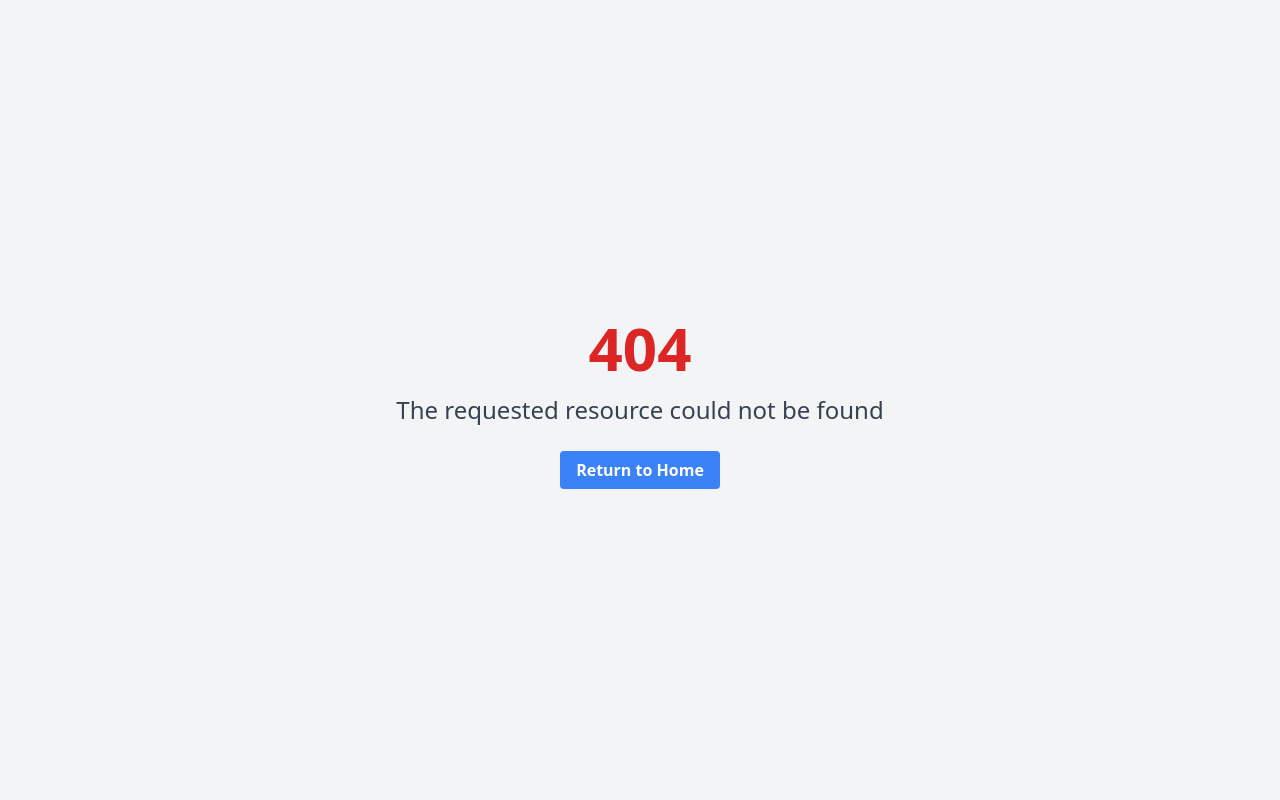
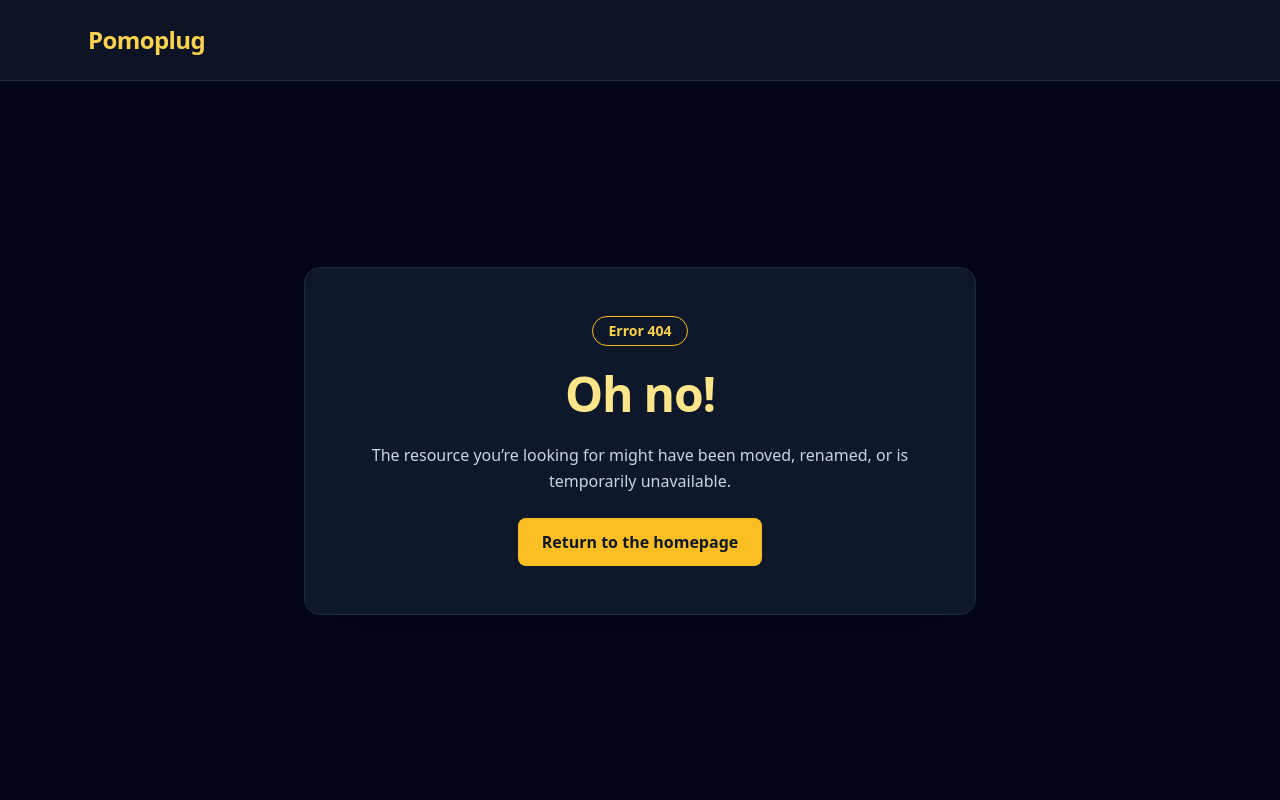
Before and after one commit to mlemosf/pomoplug, a Django app: template pomoplug/timer/templates/404.html in a window 1280 px wide. Run offline with Django 4.2, Linux system fonts and the light colour scheme; the template is opened without the code that fills it, so the values that code supplies are empty; parts of the project's set-up code (start-up, migrations or seed data) failed here and were passed over; some libraries are stand-ins or nearby versions.

Commit message:
feat: Estilo do 404

```diff
--- a/pomoplug/timer/templates/404.html
+++ b/pomoplug/timer/templates/404.html
@@ -5,7 +5,7 @@
     <head>
         <meta charset="UTF-8" />
         <meta name="viewport" content="width=device-width, initial-scale=1.0" />
-        <title>404 - {%translate "Not found" }</title>
+        <title>404 - {% translate "Not found" %}</title>
         <link
             rel="shortcut icon"
             type="image/png"
@@ -13,18 +13,36 @@
         />
         <script src="https://cdn.tailwindcss.com"></script>
     </head>
-    <body class="bg-gray-100 flex items-center justify-center h-screen">
-        <div class="text-center">
-            <h1 class="text-6xl font-bold text-red-600 mb-4">404</h1>
-            <p class="text-2xl text-gray-700 mb-8">
-                {% translate "The requested resource could not be found" %}
-            </p>
-            <a
-                href="/"
-                class="bg-blue-500 hover:bg-blue-700 text-white font-bold py-2 px-4 rounded"
-            >
-                {% translate "Return to Home" %}
-            </a>
+    <body class="bg-slate-950 text-slate-100">
+        <div class="flex min-h-screen flex-col">
+            <header class="border-b border-slate-800 bg-slate-900/80 backdrop-blur">
+                <div class="mx-auto flex max-w-6xl items-center justify-between px-6 py-6">
+                    <a href="/" class="text-2xl font-black tracking-tight text-amber-300">
+                        {% translate "Pomoplug" %}
+                    </a>
+                </div>
+            </header>
+            <main class="flex flex-1 items-center justify-center px-6 py-16">
+                <div class="mx-auto max-w-2xl space-y-6 rounded-2xl border border-slate-800 bg-slate-900 p-12 text-center shadow-2xl">
+                    <span class="inline-flex items-center rounded-full border border-amber-400 px-4 py-1 text-sm font-semibold text-amber-300">
+                        {% translate "Error 404" %}
+                    </span>
+                    <h1 class="text-4xl font-black tracking-tight text-amber-200 sm:text-5xl">
+                        {% translate "Oh no!" %}
+                    </h1>
+                    <p class="text-base leading-relaxed text-slate-300">
+                        {% translate "The resource you’re looking for might have been moved, renamed, or is temporarily unavailable." %}
+                    </p>
+                    <div class="flex flex-col gap-3 sm:flex-row sm:items-center sm:justify-center">
+                        <a
+                            href="/"
+                            class="flex items-center justify-center rounded-lg bg-amber-400 px-6 py-3 text-base font-semibold text-slate-900 transition hover:bg-amber-300 focus-visible:outline focus-visible:outline-2 focus-visible:outline-offset-2 focus-visible:outline-amber-200"
+                        >
+                            {% translate "Return to the homepage" %}
+                        </a>
+                    </div>
+                </div>
+            </main>
         </div>
     </body>
 </html>
```
Also changed, not shown: pomoplug/timer/locale/pt_BR/LC_MESSAGES/django.po.
